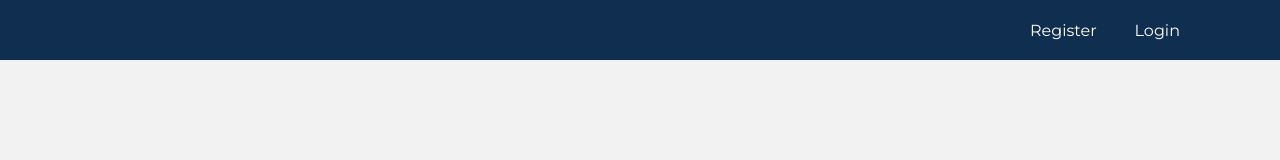
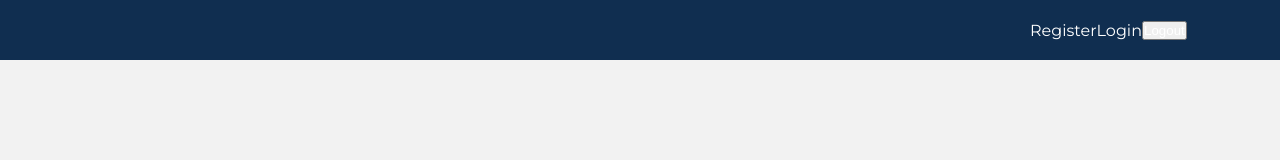
Before and after one commit to gnyokota/auth_jwt, a Next.js app in the folder jwt_fe_next/: page /login in a window 1280 px wide. Shown: the top 160 px of the page. Built offline with nearby package versions, Linux system fonts and the light colour scheme.

Commit message:
chore: fix Navbar.tsx

```diff
--- a/jwt_fe_next/src/app/_components/Navbar.tsx
+++ b/jwt_fe_next/src/app/_components/Navbar.tsx
@@ -1,9 +1,18 @@
+"use client";
+
 import Link from "next/link";
 import React from "react";
 
 import styles from "./styles/navbar.module.css";
+import { useRouter } from "next/navigation";
 
 const Navbar = () => {
+  const router = useRouter();
+
+  const handleLogout = () => {
+    router.push("/login");
+  };
+
   return (
     <nav className={styles.navbar}>
       <div className={styles.navbar_link_wrapper}>
@@ -13,6 +22,9 @@ const Navbar = () => {
         <Link className={styles.navbar_link} href="/login">
           Login
         </Link>
+        <button className={styles.navbar_link} onClick={handleLogout}>
+          Logout
+        </button>
       </div>
     </nav>
   );
--- a/jwt_fe_next/src/app/login/page.tsx
+++ b/jwt_fe_next/src/app/login/page.tsx
@@ -85,3 +85,4 @@ const Login = () => {
 };
 
 export default Login;
+//29:00
```
